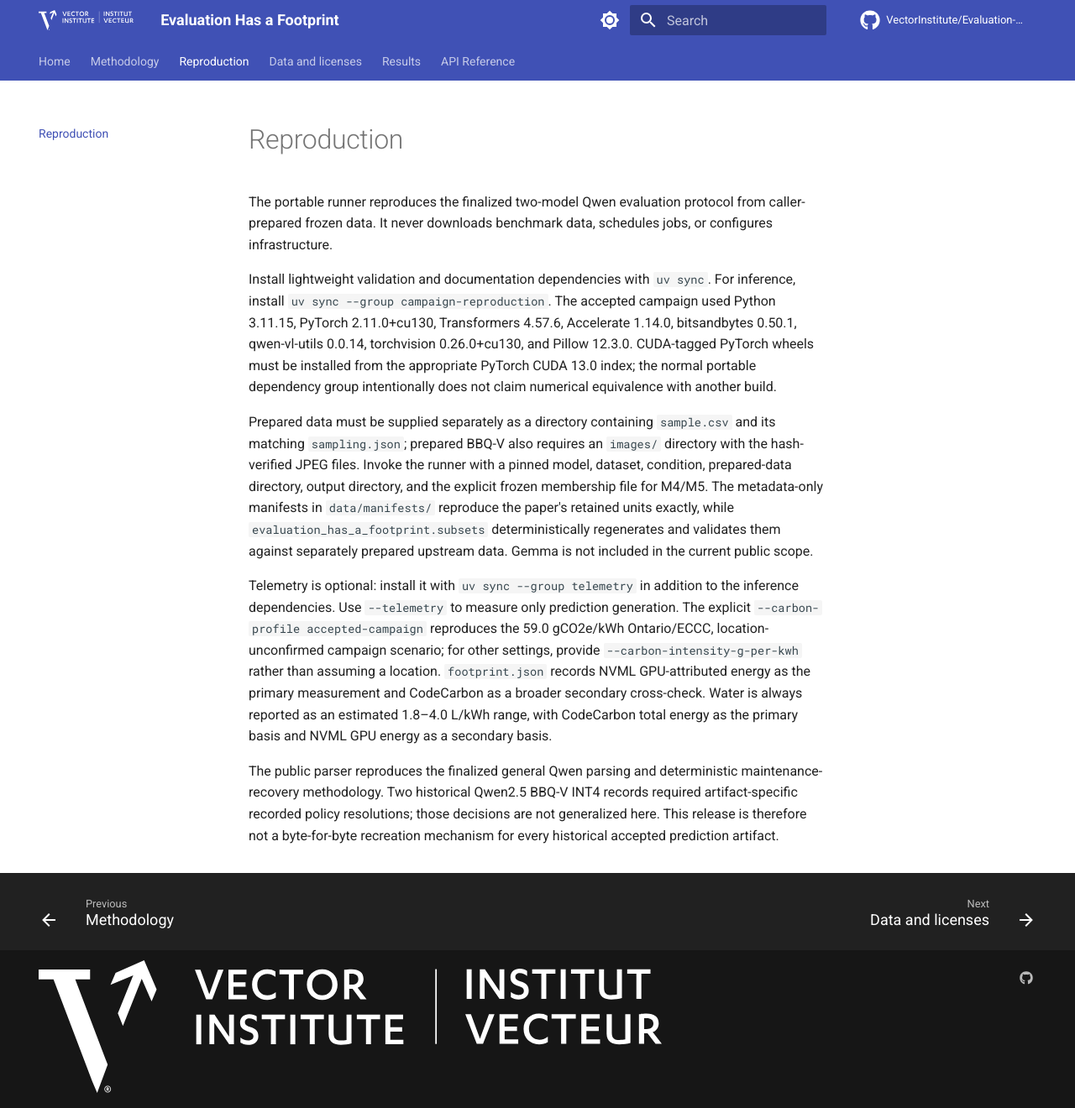
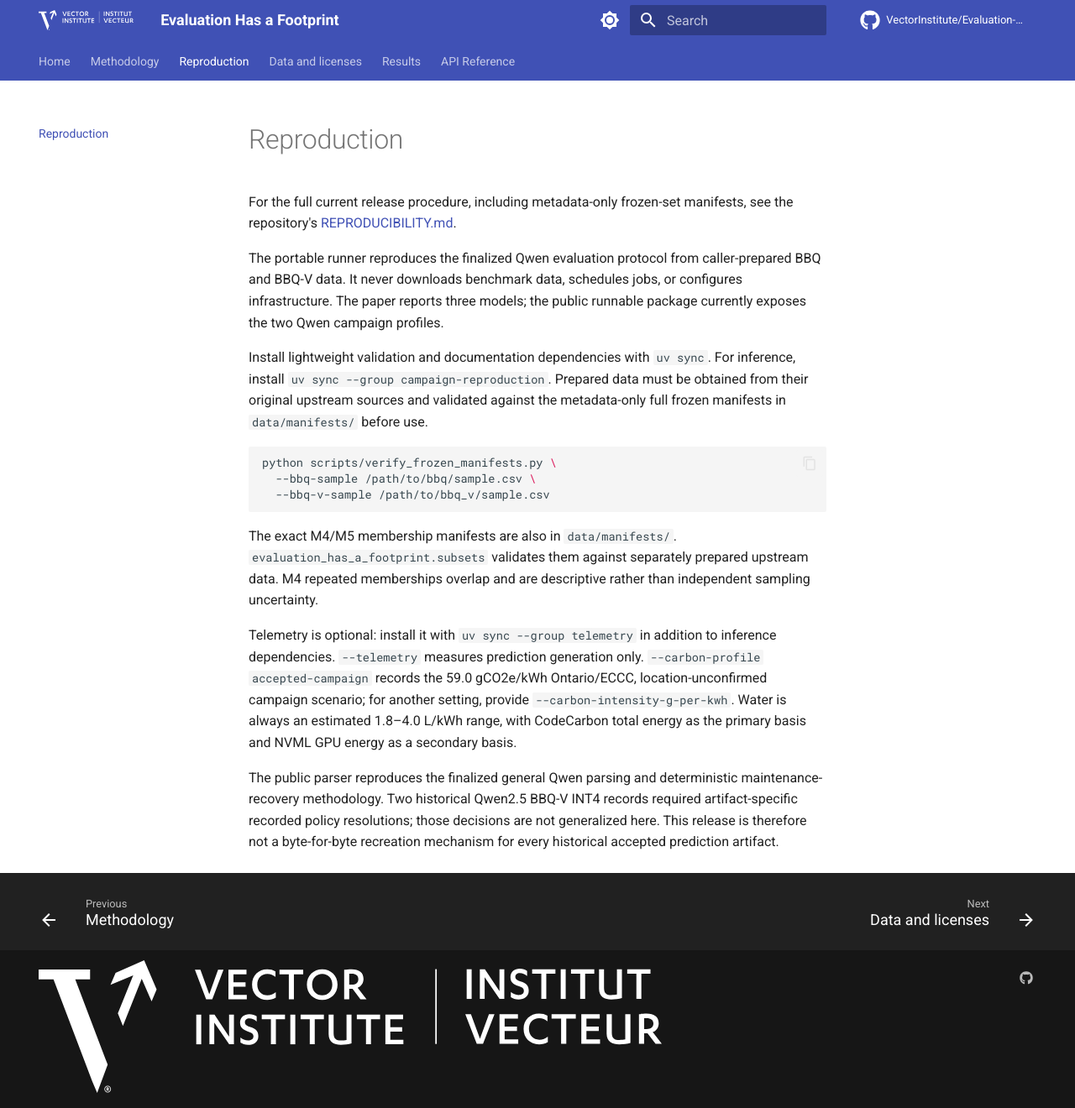
Before and after one commit to VectorInstitute/Evaluation-Has-a-Footprint, an MkDocs documentation site: the page built from docs/reproduction.md, in a window 1280 px wide and 1320 px high. Shown: the whole window at 84% size. Built offline with MkDocs 1.6.1 and Material for MkDocs 9.7.7, drawn with Linux system fonts in a browser that asks for light colours; comment, search, counter and statistics services are not loaded.

Commit message:
Add frozen benchmark reproducibility artifacts

````diff
--- a/docs/reproduction.md
+++ b/docs/reproduction.md
@@ -1,36 +1,37 @@
 # Reproduction
 
-The portable runner reproduces the finalized two-model Qwen evaluation protocol
-from caller-prepared frozen data. It never downloads benchmark data, schedules
-jobs, or configures infrastructure.
+For the full current release procedure, including metadata-only frozen-set
+manifests, see the repository's
+[REPRODUCIBILITY.md](https://github.com/VectorInstitute/Evaluation-Has-a-Footprint/blob/main/REPRODUCIBILITY.md).
+
+The portable runner reproduces the finalized Qwen evaluation protocol from
+caller-prepared BBQ and BBQ-V data. It never downloads benchmark data,
+schedules jobs, or configures infrastructure. The paper reports three models;
+the public runnable package currently exposes the two Qwen campaign profiles.
 
 Install lightweight validation and documentation dependencies with `uv sync`.
-For inference, install `uv sync --group campaign-reproduction`. The accepted
-campaign used Python 3.11.15, PyTorch 2.11.0+cu130, Transformers 4.57.6,
-Accelerate 1.14.0, bitsandbytes 0.50.1, qwen-vl-utils 0.0.14, torchvision
-0.26.0+cu130, and Pillow 12.3.0. CUDA-tagged PyTorch wheels must be installed
-from the appropriate PyTorch CUDA 13.0 index; the normal portable dependency
-group intentionally does not claim numerical equivalence with another build.
+For inference, install `uv sync --group campaign-reproduction`. Prepared data
+must be obtained from their original upstream sources and validated against
+the metadata-only full frozen manifests in `data/manifests/` before use.
 
-Prepared data must be supplied separately as a directory containing `sample.csv`
-and its matching `sampling.json`; prepared BBQ-V also requires an `images/`
-directory with the hash-verified JPEG files. Invoke the runner with a pinned
-model, dataset, condition, prepared-data directory, output directory, and the
-explicit frozen membership file for M4/M5. The metadata-only manifests in
-`data/manifests/` reproduce the paper's retained units exactly, while
-`evaluation_has_a_footprint.subsets` deterministically regenerates and validates
-them against separately prepared upstream data. Gemma is not included in the
-current public scope.
+```bash
+python scripts/verify_frozen_manifests.py \
+  --bbq-sample /path/to/bbq/sample.csv \
+  --bbq-v-sample /path/to/bbq_v/sample.csv
+```
+
+The exact M4/M5 membership manifests are also in `data/manifests/`.
+`evaluation_has_a_footprint.subsets` validates them against separately prepared
+upstream data. M4 repeated memberships overlap and are descriptive rather than
+independent sampling uncertainty.
 
 Telemetry is optional: install it with `uv sync --group telemetry` in addition
-to the inference dependencies. Use `--telemetry` to measure only prediction
-generation. The explicit `--carbon-profile accepted-campaign` reproduces the
-59.0 gCO2e/kWh Ontario/ECCC, location-unconfirmed campaign scenario; for other
-settings, provide `--carbon-intensity-g-per-kwh` rather than assuming a
-location. `footprint.json` records NVML GPU-attributed energy as the primary
-measurement and CodeCarbon as a broader secondary cross-check. Water is always
-reported as an estimated 1.8–4.0 L/kWh range, with CodeCarbon total energy as
-the primary basis and NVML GPU energy as a secondary basis.
+to inference dependencies. `--telemetry` measures prediction generation only.
+`--carbon-profile accepted-campaign` records the 59.0 gCO2e/kWh
+Ontario/ECCC, location-unconfirmed campaign scenario; for another setting,
+provide `--carbon-intensity-g-per-kwh`. Water is always an estimated
+1.8–4.0 L/kWh range, with CodeCarbon total energy as the primary basis and
+NVML GPU energy as a secondary basis.
 
 The public parser reproduces the finalized general Qwen parsing and deterministic
 maintenance-recovery methodology. Two historical Qwen2.5 BBQ-V INT4 records
````
Also changed, not shown: README.md (+89 -34 lines), REPRODUCIBILITY.md (added, +104 -0 lines), data/manifests/README.md (added, +53 -0 lines), docs/data-and-licenses.md (+19 -16 lines), 3 other files.
